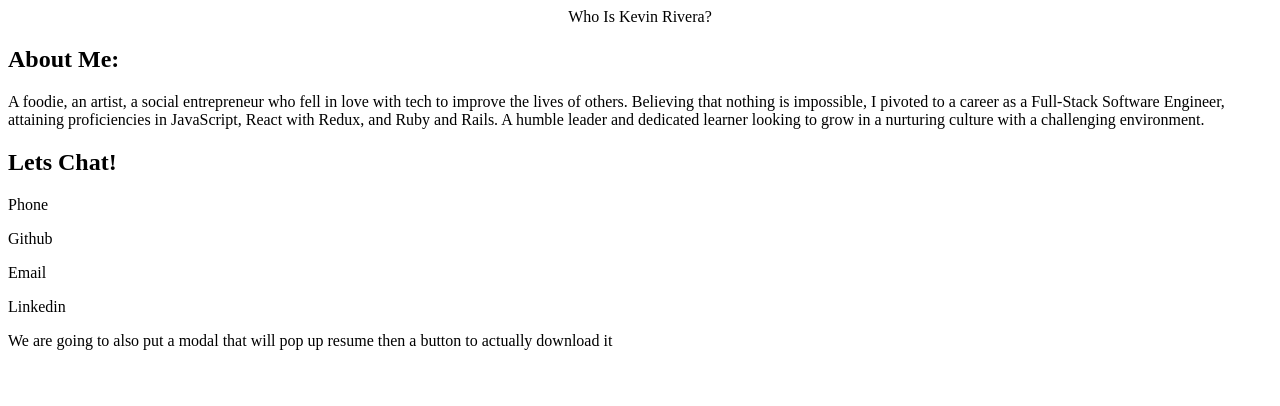
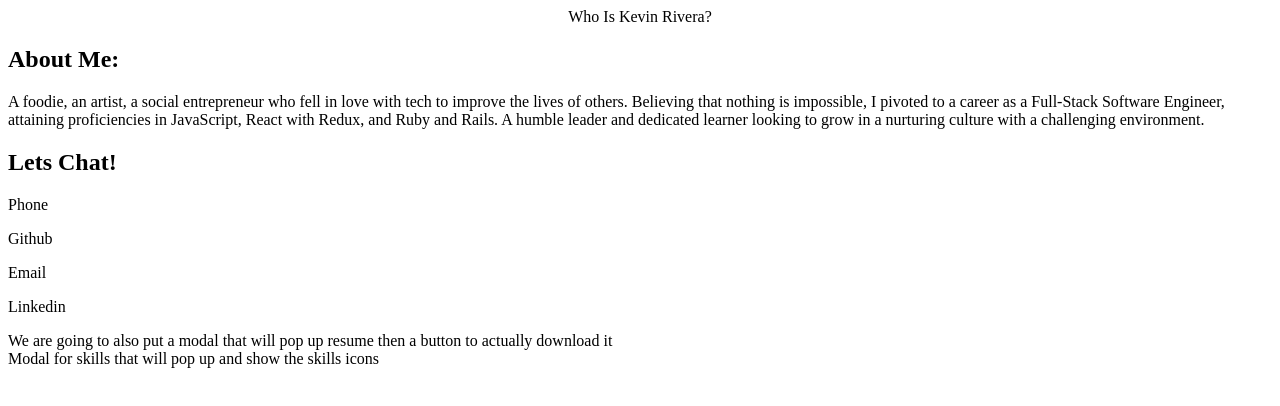
Before and after one commit to krivera1015/kevin_rivera, a React (Create React App) app: page / in a window 1280 px wide. Shown: the top 406 px of the page. Built offline with nearby package versions, Linux system fonts and the light colour scheme.

Commit message:
Added Project Components

```diff
--- a/src/App.js
+++ b/src/App.js
@@ -2,6 +2,7 @@ import React, { Component } from 'react';
 import FrontPage from "./containers/HomePage"
 import BioPage from './containers/BioPage';
 import './App.css';
+import FunFactPage from './containers/FunFactPage';
 
 class App extends Component {
   render() {
@@ -9,6 +10,7 @@ class App extends Component {
       <div>
         <FrontPage/>
         <BioPage/>
+        <FunFactPage/>
       </div>
     );
   }
--- a/src/components/FunFactWall.js
+++ b/src/components/FunFactWall.js
@@ -8,6 +8,8 @@ class FunFactWall extends Component {
             <div>
                 <FunFactFrontCard/>
                 <FunFactBackCard/>
+                Modal for skills that will pop up and show the skills
+                icons
             </div>
         )
     }
```
Also changed, not shown: src/components/ProjectContent.js (added, +13 -0 lines), src/containers/ProjectPage.js (added, +14 -0 lines).
